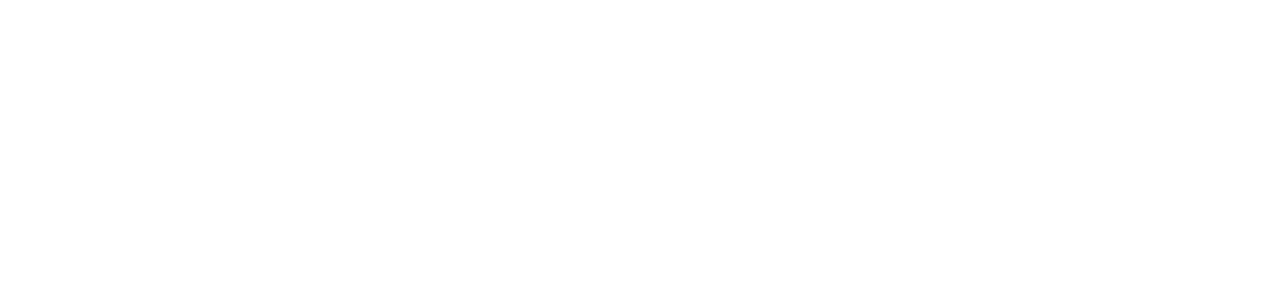
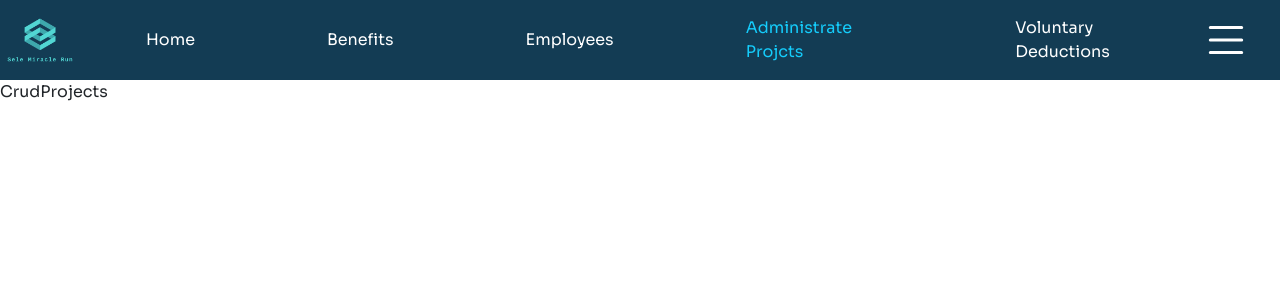
Before and after one commit to LuisBola12/PI-SeleMiracleRun, a React (Create React App) app in the folder FrontEnd/: page /projectAdmin in a window 1280 px wide. Before the commit this address had no page. Shown: the top 300 px of the page. Built offline with nearby package versions, Linux system fonts and the light colour scheme.

Commit message:
Se crean los archivos para el manejo de proyectos
Se añade el acceso temporal a la NavBar y se modifica el enrutamiento para esto

```diff
--- a/FrontEnd/src/App.js
+++ b/FrontEnd/src/App.js
@@ -7,6 +7,7 @@
 import Employees from './Pages/employees';
 import VolDeductions from './Pages/volDeductions';
 import Contracts from './Pages/contracts';
+import Projects from './Pages/payrollProjects/Projects';
 
 function App() {
   return (
@@ -14,12 +15,16 @@
       <Router>
         {/* <Navbar/> */}
         <Routes>
-          <Route path= "/" element={<Home/>} />
-          <Route path= "home" element={<Home/>} />
-          <Route path= "benefits" element={<Benefits/>} />
-          <Route path= "employees" element={<Employees/>} />
-          <Route path= "volDeductions" element={<VolDeductions/>} />
-          <Route path= "contracts" element={<Contracts/>} />
+          <Route path="/" element={<Home />} />
+          <Route path="home" element={<Home />} />
+          <Route path="benefits" element={<Benefits />} />
+          <Route path="employees" element={<Employees />} />
+          <Route path="volDeductions" element={<VolDeductions />} />
+          <Route path="contracts" element={<Contracts />} />
+          <Route path="projectAdmin" element={<Projects />} />
+
+          projectAdmin
+
         </Routes>
       </Router>
     </>
--- /dev/null
+++ b/FrontEnd/src/Components/CrudProjects/CrudProjects.js
@@ -0,0 +1,37 @@
+import React, { useState } from 'react'
+import {
+  Container,
+  Modal,
+  ModalHeader,
+  ModalBody,
+  FormGroup,
+  ModalFooter,
+} from "reactstrap";
+import '../../App.css'
+import "bootstrap/dist/css/bootstrap.min.css";
+
+
+
+
+const database = [
+  { id: 1, name: "Gym", actualCost: 20000 },
+  { id: 2, name: "Transporte", actualCost: 300000 },
+  { id: 3, name: "Fisioterapia", actualCost: 40000 },
+
+
+];
+
+const CrudProjects = () => {
+
+  const [data, setData] = useState(database);
+  const [viewModal, setViewModal] = useState(false);
+  const [name, setName] = useState('');
+  const [cost, setCost] = useState(0);
+
+
+  return (
+    <div>CrudProjects</div>
+  )
+}
+
+export default CrudProjects
--- a/FrontEnd/src/Components/Navbar/Navbar.js
+++ b/FrontEnd/src/Components/Navbar/Navbar.js
@@ -6,7 +6,7 @@
   NavMenu,
 } from "./NavbarElements";
 import logo from "./logo.png";
-import DropdownMenu, {Sidebar} from "../SideBar/Sidebar";
+import DropdownMenu, { Sidebar } from "../SideBar/Sidebar";
 import { ReactComponent as ListIcon } from '../SideBar/icons/list.svg';
 const Navbar = () => {
   return (
@@ -15,20 +15,23 @@
         <img src={logo} alt="logo" />
         <Bars />
         <NavMenu>
-          <NavLink to="/home" activestyle = 'true'>
+          <NavLink to="/home" activestyle='true'>
             Home
           </NavLink>
-          <NavLink to="/benefits" activestyle = 'true'>
+          <NavLink to="/benefits" activestyle='true'>
             Benefits
           </NavLink>
-          <NavLink to="/employees" activestyle = 'true'>
+          <NavLink to="/employees" activestyle='true'>
             Employees
           </NavLink>
-          <NavLink to="/volDeductions" activestyle = 'true'>
+          <NavLink to="/projectAdmin" activestyle='true'>
+            Administrate Projcts
+          </NavLink>
+          <NavLink to="/volDeductions" activestyle='true'>
             Voluntary Deductions
           </NavLink>
         </NavMenu>
-        <Sidebar icon = {<ListIcon/>}>
+        <Sidebar icon={<ListIcon />}>
           <DropdownMenu></DropdownMenu>
         </Sidebar>
         {/* <NavBtn>
--- /dev/null
+++ b/FrontEnd/src/Pages/payrollProjects/Projects.js
@@ -0,0 +1,17 @@
+import React from 'react'
+import PropTypes from 'prop-types'
+
+
+import CrudProjects from '../../Components/CrudProjects/CrudProjects'
+import Navbar from '../../Components/Navbar/Navbar'
+
+const Projects = () => {
+  return (
+    <>
+      <Navbar></Navbar>
+      <CrudProjects></CrudProjects>
+    </>
+  )
+}
+
+export default Projects
```
